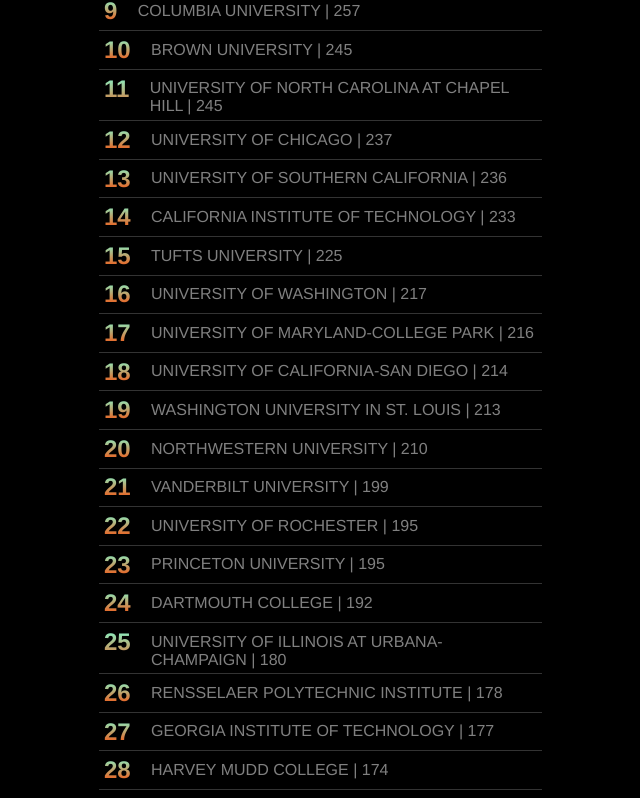
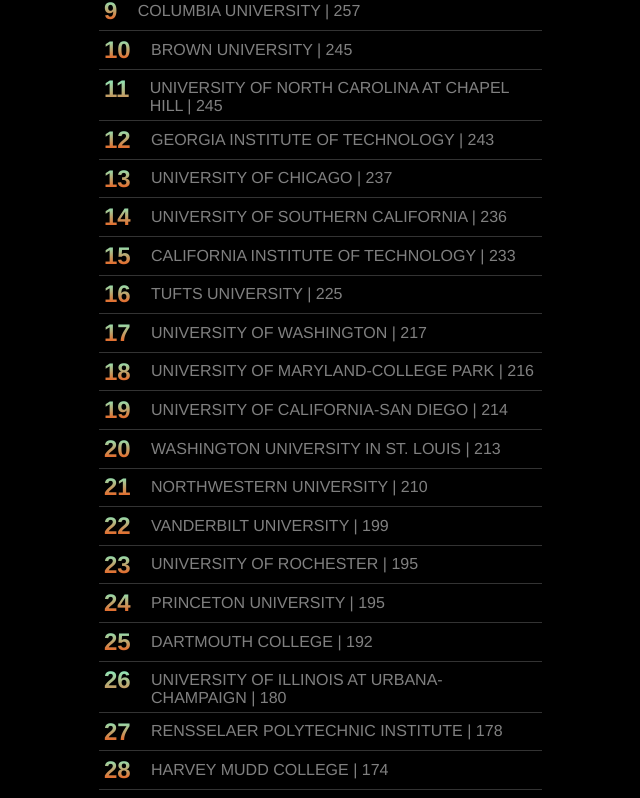
Before and after one commit to Sjviray814/college-scraper-website, a React (Create React App) app: page / in a window 1280 px wide. Shown: the part 471-1269 px from the top of the page, without its empty margins (312-952 px from the left). Built offline with nearby package versions, Linux system fonts and the light colour scheme.

Commit message:
Update colleges.js

```diff
--- a/src/Searchbar/colleges.js
+++ b/src/Searchbar/colleges.js
@@ -9,6 +9,7 @@ const colleges = [{ 'STANFORD UNIVERSITY': 300 },
 { 'COLUMBIA UNIVERSITY': 257 },
 { 'BROWN UNIVERSITY': 245 },
 { 'UNIVERSITY OF NORTH CAROLINA AT CHAPEL HILL': 245 },
+{ 'GEORGIA INSTITUTE OF TECHNOLOGY': 243 },
 { 'UNIVERSITY OF CHICAGO': 237 },
 { 'UNIVERSITY OF SOUTHERN CALIFORNIA': 236 },
 { 'CALIFORNIA INSTITUTE OF TECHNOLOGY': 233 },
@@ -24,7 +25,6 @@ const colleges = [{ 'STANFORD UNIVERSITY': 300 },
 { 'DARTMOUTH COLLEGE': 192 },
 { 'UNIVERSITY OF ILLINOIS AT URBANA-CHAMPAIGN': 180 },
 { 'RENSSELAER POLYTECHNIC INSTITUTE': 178 },
-{ 'GEORGIA INSTITUTE OF TECHNOLOGY': 177 },
 { 'HARVEY MUDD COLLEGE': 174 },
 { 'UNIVERSITY OF TEXAS AT AUSTIN': 172 },
 { 'UNIVERSITY OF MINNESOTA-TWIN CITIES': 168 },
@@ -75,7 +75,6 @@ const colleges = [{ 'STANFORD UNIVERSITY': 300 },
 { 'IOWA STATE UNIVERSITY': 71 },
 { 'UNIVERSITY OF NOTRE DAME': 70 },
 { 'UNIVERSITY OF CALIFORNIA-RIVERSIDE': 67 },
-{ 'GEORGIA INSTITUTE OF TECHNOLOGY-MAIN CAMPUS': 66 },
 { 'VIRGINIA TECH': 64 },
 { 'INDIANA UNIVERSITY AT BLOOMINGTON': 63 },
 { 'STEVENS INSTITUTE OF TECHNOLOGY': 63 },
```
